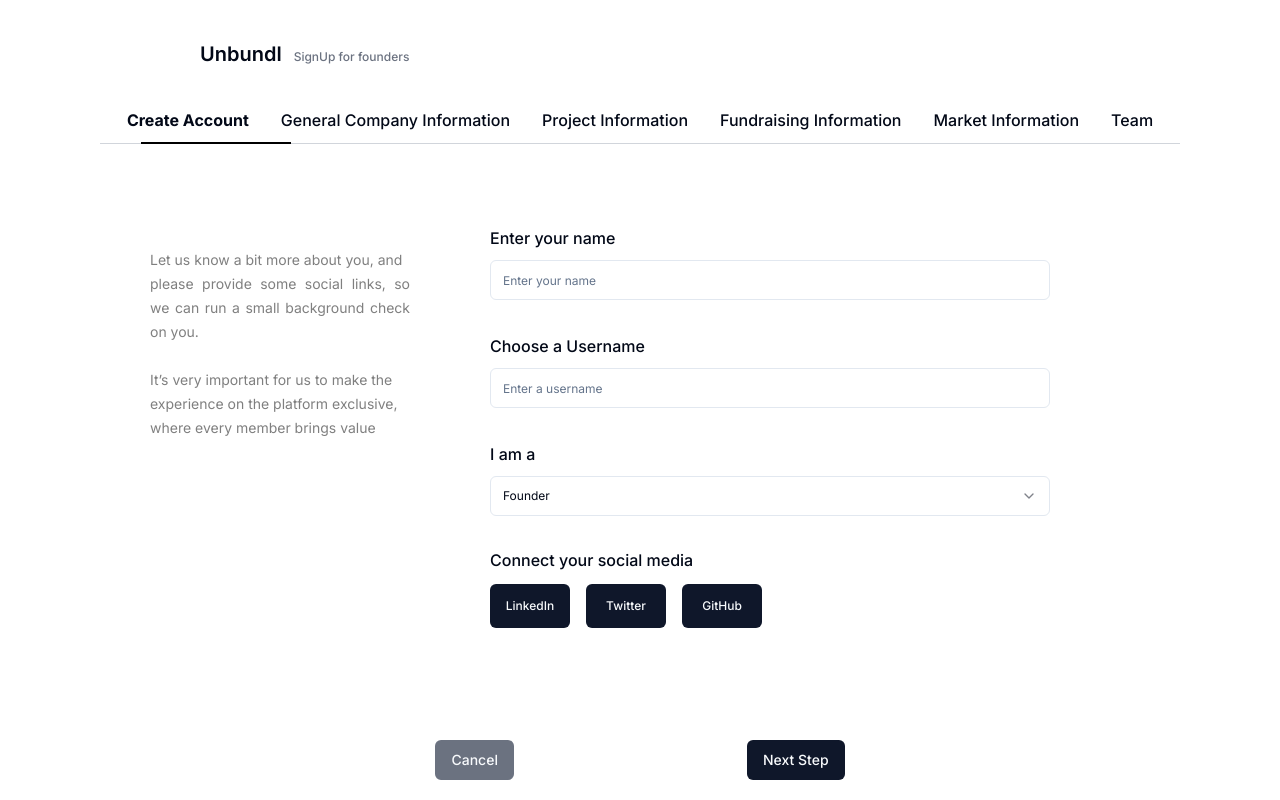
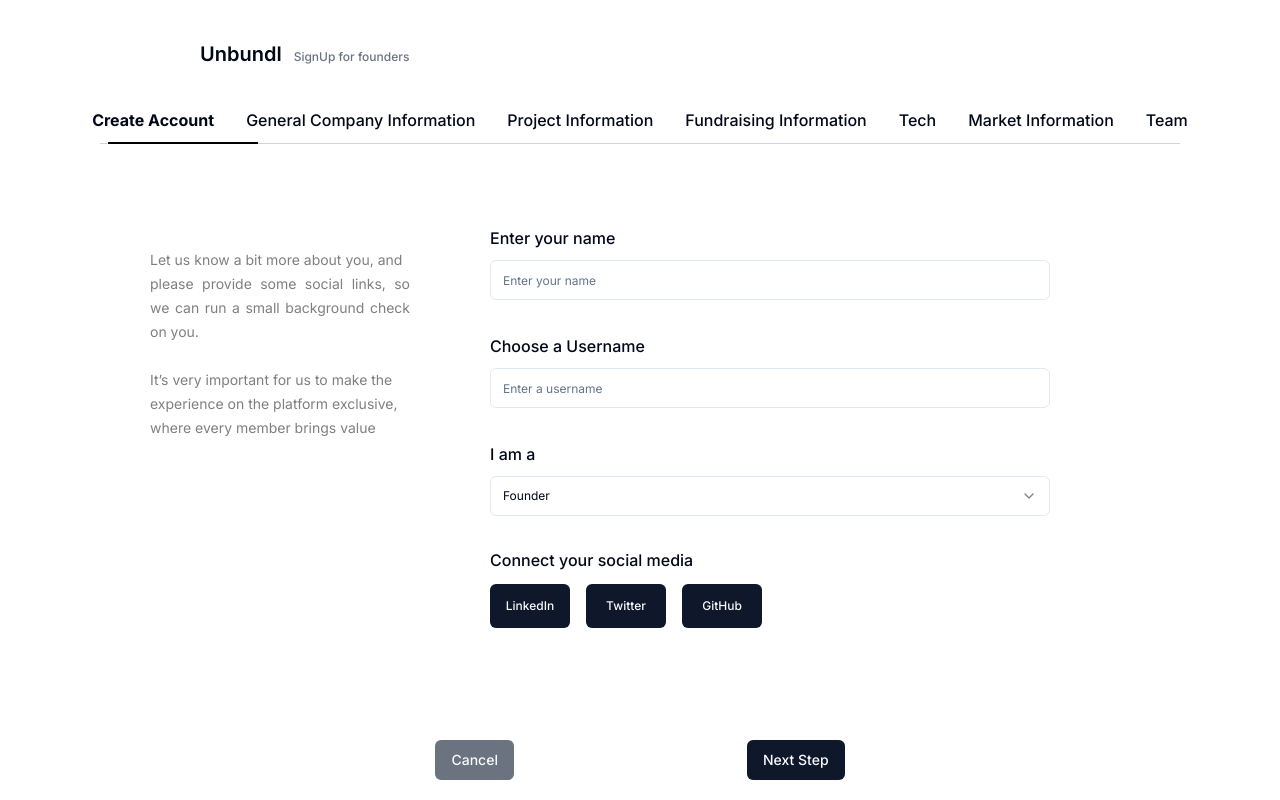
Before and after one commit to ShaikhNabeelShabbir/unbundl-web, a React (Vite) app: page / in a window 1280 px wide. Built offline with nearby package versions, Linux system fonts and the light colour scheme.

Commit message:
changes updated

```diff
--- a/src/components/navbar.tsx
+++ b/src/components/navbar.tsx
@@ -13,6 +13,7 @@ const Navbar: React.FC<NavbarProps> = ({ setStep, currentStep }) => {
   });
 
   const buttonRefs = [
+    useRef<HTMLDivElement>(null),
     useRef<HTMLDivElement>(null),
     useRef<HTMLDivElement>(null),
     useRef<HTMLDivElement>(null),
@@ -51,6 +52,7 @@ const Navbar: React.FC<NavbarProps> = ({ setStep, currentStep }) => {
             "General Company Information",
             "Project Information",
             "Fundraising Information",
+            "Tech",
             "Market Information",
             "Team",
           ].map((label, index) => (
--- a/src/pages/admin/signup.tsx
+++ b/src/pages/admin/signup.tsx
@@ -8,6 +8,7 @@ import { FundraisingIformationForm } from "@/components/forms/FundraisingInforma
 import { MarketInformationForm } from "@/components/forms/MarketInformationForm";
 import { TeamsForm } from "@/components/forms/TeamsForm";
 import { Thankyou } from "@/components/thank-you";
+import TechForm from "@/components/forms/TechForm";
 
 const Signup = () => {
   const [step, setStep] = useState(1);
@@ -23,10 +24,12 @@ const Signup = () => {
       case 4:
         return <FundraisingIformationForm onNext={handleNext} />;
       case 5:
+        return <TechForm onNext={handleNext} />;
+      case 6:
         return <MarketInformationForm onNext={handleNext} />;
-      case 6:
+      case 7:
         return <TeamsForm />;
-      case 7:
+      case 8:
         return <Thankyou />;
       default:
         return <CreateAccountForm onNext={handleNext} />;
```
